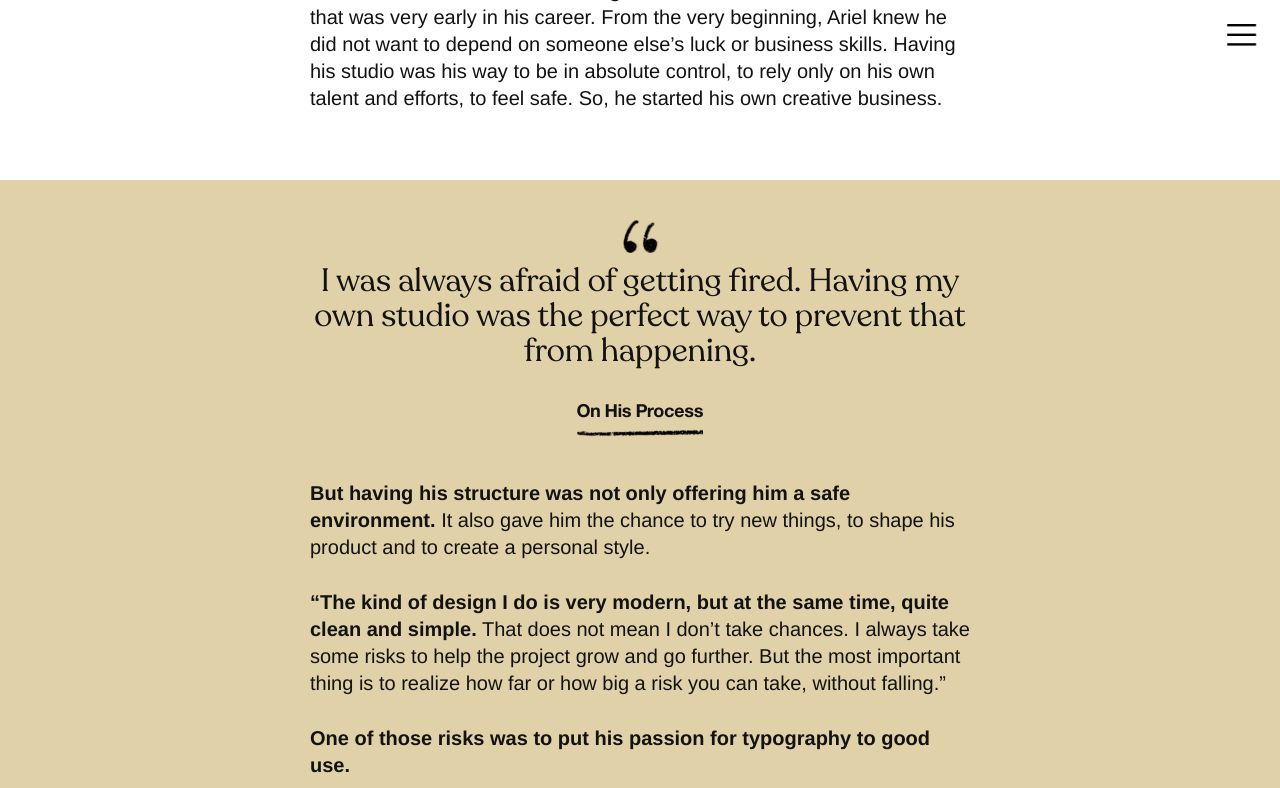
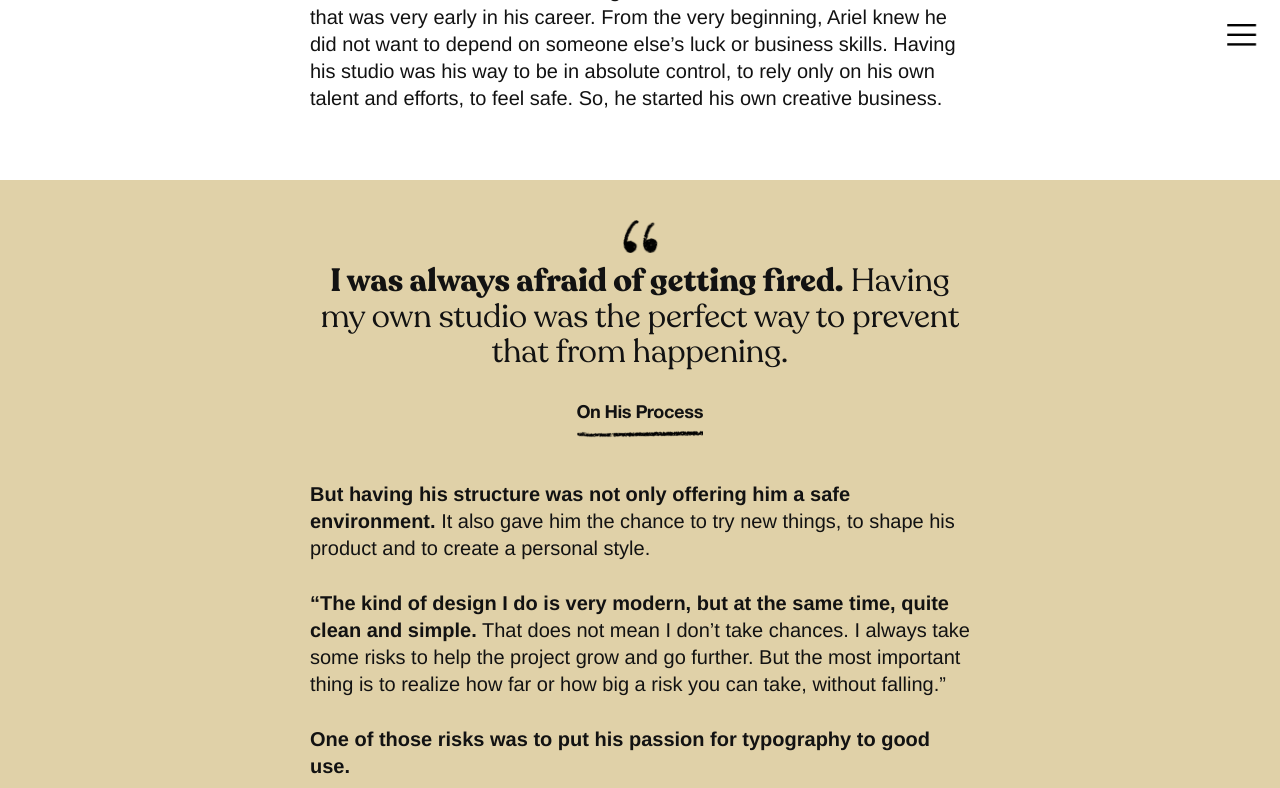
Before and after one commit to macrametv/www.macrame.tv, a Jekyll site: the page built from _posts/2021-12-07-ariel-di-lisio.md, in a window 1280 px wide and 1400 px high, scrolled down 4360 px. Shown: the top 788 px of the window. Built offline with Jekyll 4.4.1, drawn with Linux system fonts in a browser that asks for light colours; a script that is not in the unit is left out; comment, search, counter and statistics services are not loaded; grey boxes are pictures that could not be loaded.

Commit message:
Update Post “2021-12-07-ariel-di-lisio”

```diff
--- a/_posts/2021-12-07-ariel-di-lisio.md
+++ b/_posts/2021-12-07-ariel-di-lisio.md
@@ -54,8 +54,8 @@ sections:
 
     **He also knew when it was the right time to create his own studio.** And that was very early in his career. From the very beginning, Ariel knew he did not want to depend on someone else’s luck or business skills. Having his studio was his way to be in absolute control, to rely only on his own talent and efforts, to feel safe. So, he started his own creative business.
   section2: >-
-    > I was always afraid of getting fired. Having my own studio was the perfect
-    way to prevent that from happening.
+    > **I was always afraid of getting fired.** Having my own studio was the
+    perfect way to prevent that from happening.
 
     >
 
@@ -70,8 +70,6 @@ sections:
 
     **One of those risks was to put his passion for typography to good use.**
 
-
-    {{space}}
 
 
     ![](/assets/img/uploads/dilisio-editorial-tato-1.jpg)
```
